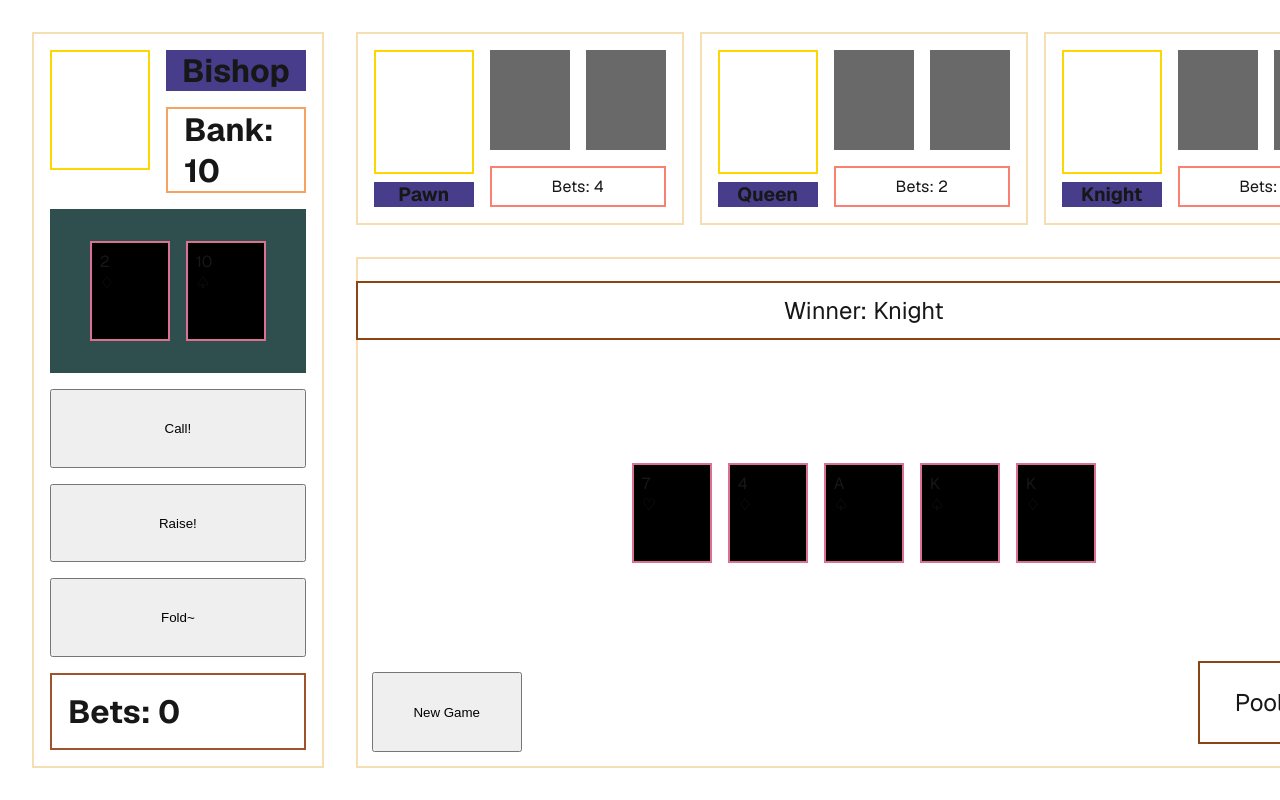
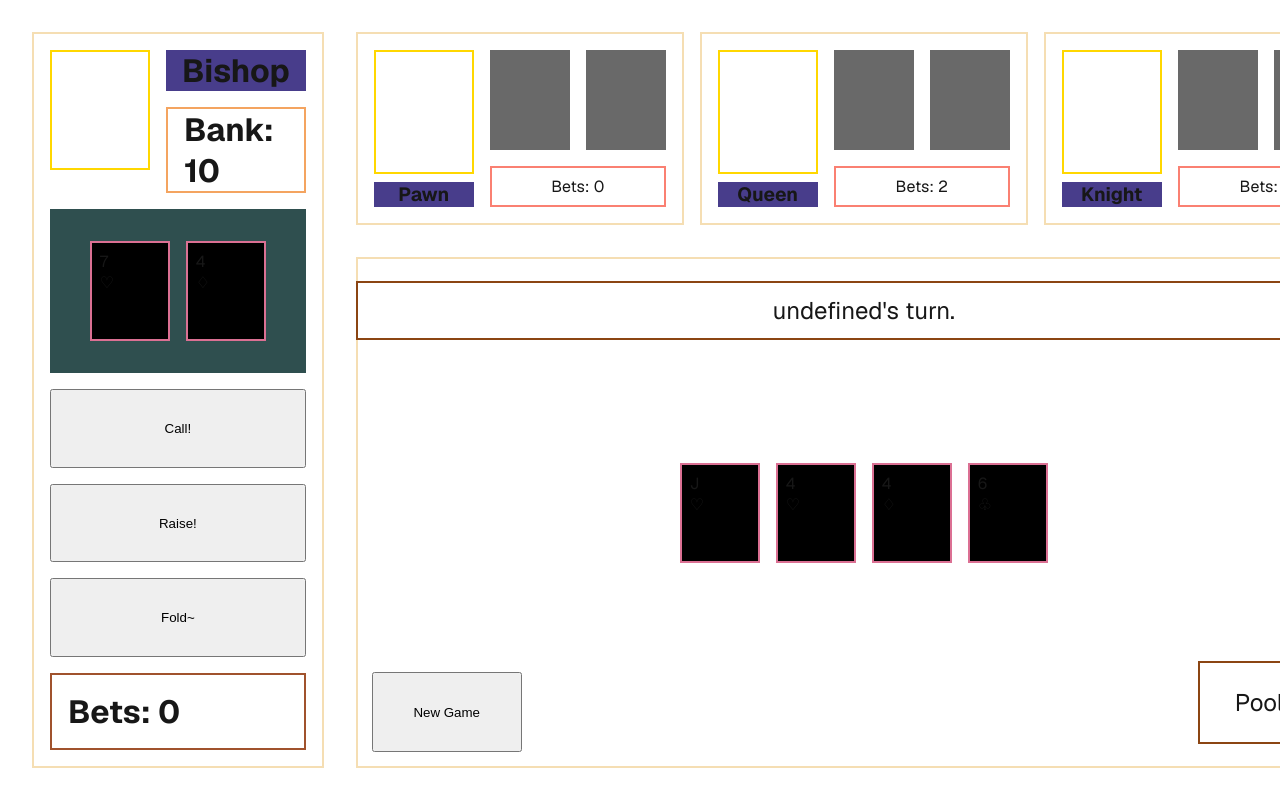
Before and after one commit to AnyCoffeeMilk/texas_holdem, a Next.js app: page / in a window 1280 px wide. Built offline with nearby package versions, Linux system fonts and the light colour scheme.

Commit message:
turn queue system. winner detect bug fix

```diff
--- a/app/page.jsx
+++ b/app/page.jsx
@@ -23,9 +23,13 @@
     const [playerName, setPlayerName] = useState("Bishop")
     const [playerIcon, setPlayerIcon] = useState(null)
     const [playerCards, setPlayerCards] = useState([])
+    const [playerBets, setPlayerBets] = useState(0)
     const [tableCards, setTableCards] = useState([])
     const [opponents, setOpponents] = useState([])
     const [gameText, setGameText] = useState("Test Text")
+    const [turnQueue, setTurnQueue] = useState([])
+    const [turnCounter, setTurnCounter] = useState(0)
+    const [topBets, setTopBets] = useState(0)
 
     useEffect(() => {
         setIsClient(true)
@@ -34,18 +38,32 @@
 
     const handleNewGame = () => {
         const new_deck = getNewDeck()
-        const cards_tmp = drawCards(new_deck, 11+2)
+        const cards_tmp = drawCards(new_deck, 11)
         setPlayerCards([cards_tmp.pop(), cards_tmp.pop()])
-        setTableCards([cards_tmp.pop(), cards_tmp.pop(), cards_tmp.pop(), cards_tmp.pop(), cards_tmp.pop()])
+        setTableCards([cards_tmp.pop(), cards_tmp.pop(), cards_tmp.pop()])
         setOpponents([
-            { icon: null, name: 'Pawn', cards: [cards_tmp.pop(), cards_tmp.pop()], bets: 4 },
+            { icon: null, name: 'Pawn', cards: [cards_tmp.pop(), cards_tmp.pop()], bets: 0 },
             { icon: null, name: 'Queen', cards: [cards_tmp.pop(), cards_tmp.pop()], bets: 2 },
-            { icon: null, name: 'Knight', cards: [cards_tmp.pop(), cards_tmp.pop()], bets: 0 },
+            { icon: null, name: 'Knight', cards: [cards_tmp.pop(), cards_tmp.pop()], bets: 4 },
         ])
+        setTopBets(4)
+        setTurnCounter(0)
+        setTurnQueue([playerName, 'Pawn', 'Queen', 'Knight'])
     }
 
     useEffect(() => {
-        if (opponents.length === 3 && playerCards.length === 2 && tableCards.length === 5) {
+        let queue_tmp = [...turnQueue]
+        const inTurn_gamer = queue_tmp.shift()
+        queue_tmp.push(inTurn_gamer)
+        console.log(queue_tmp, turnCounter)
+        setGameText(`${inTurn_gamer}'s turn.`)
+        if (turnCounter >= turnQueue.length) {
+            setTurnCounter(1)
+            const tableCard_tmp = [...tableCards]
+            if (tableCard_tmp.length < 5) {
+                tableCard_tmp.push(drawCard(pokerDeck))
+                setTableCards(tableCard_tmp)
+            } else {
                 const winner_name = useGetWinner([
                     { name: playerName, cards: playerCards },
                     { name: opponents[0].name, cards: opponents[0].cards },
@@ -54,14 +72,32 @@
                 ], tableCards)
                 setGameText('Winner: ' + winner_name)
             }
-    }, [opponents])
+        } else {
+            setTurnCounter(cur => cur + 1)
+        }
+        if (inTurn_gamer !== playerName) {
+            setTimeout(() => setTurnQueue(queue_tmp), 1500)
+        }
+    }, [turnQueue])
 
     const handleCall = () => {
-        const tmp = [...tableCards]
-        if (tmp.length < 5) {
-            tmp.push(drawCard(pokerDeck))
-            setTableCards(tmp)
+        setPlayerBets(topBets)
+        let queue_tmp = [...turnQueue]
+        queue_tmp.push(queue_tmp.shift())
+        setTurnQueue(queue_tmp)
     }
+
+    const handleRaise = () => {
+        setPlayerBets(topBets * 2)
+        setTopBets(topBets * 2)
+        setTurnCounter(1)
+        let queue_tmp = [...turnQueue]
+        queue_tmp.push(queue_tmp.shift())
+        setTurnQueue(queue_tmp)
+    }
+
+    const handleFold = () => {
+        setTurnQueue(turnQueue.filter(name => name !== playerName))
     }
 
     const opponentsMap = opponents.map((item, index) => (
@@ -91,10 +127,10 @@
                 <PlayerHands cards={playerCards} />
                 <div className={styles.playerBtnArea}>
                     <CallBtn onClick={handleCall} />
-                    <RaiseBtn onClick={null} />
-                    <FoldBtn onClick={null} />
+                    <RaiseBtn onClick={handleRaise} />
+                    <FoldBtn onClick={handleFold} />
                 </div>
-                <PlayerBets bets={0} />
+                <PlayerBets bets={playerBets} />
             </div>
             <div className={styles.mainArea}>
                 <div className={styles.opponentArea}>
--- a/hooks/useGetWinner.js
+++ b/hooks/useGetWinner.js
@@ -153,7 +153,7 @@
         })
     })
 
-    for (let i = 8; i >= 0; i--) {
+    for (let i = 8; i >= 0; i--) { // Loop all 8 type of pattern
         let i_gamer_tmp = []
 
         gamers_tmp.forEach(gamer => {
@@ -173,7 +173,7 @@
                     i_gamer_tmp = i_gamer_tmp.filter(gamer => gamer.kicker[j] === max_kicker)
                 }
             } else if (i === 0) {
-                for (let j = 0; j < 7; j++) {
+                for (let j = 0; j < 5; j++) {
                     const max_kicker = Math.max(...i_gamer_tmp.map(gamer => gamer.kicker[j]))
                     i_gamer_tmp = i_gamer_tmp.filter(gamer => gamer.kicker[j] === max_kicker)
                 }
```
Also changed, not shown: 1 other file (tests, documents, lock files or other folders). Lines whose indentation alone changed are shown as unchanged.
